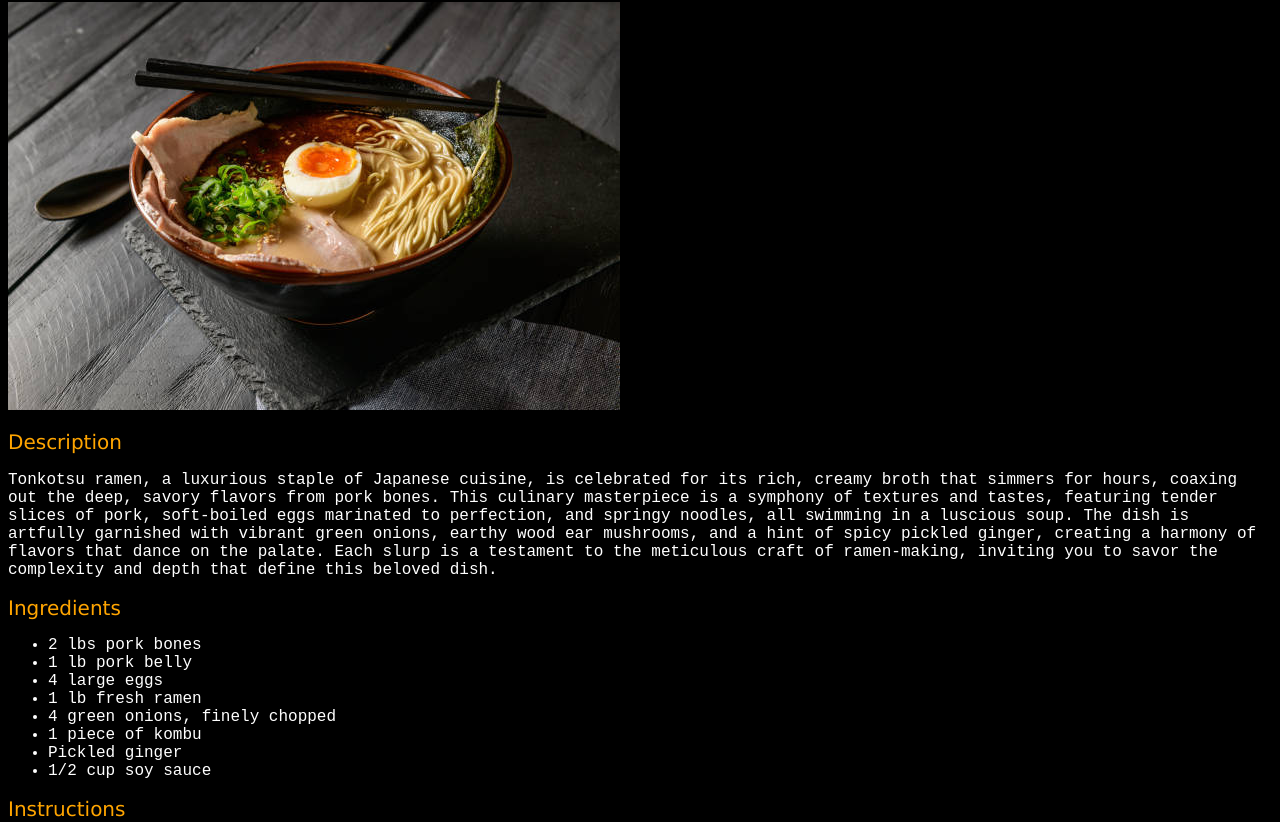
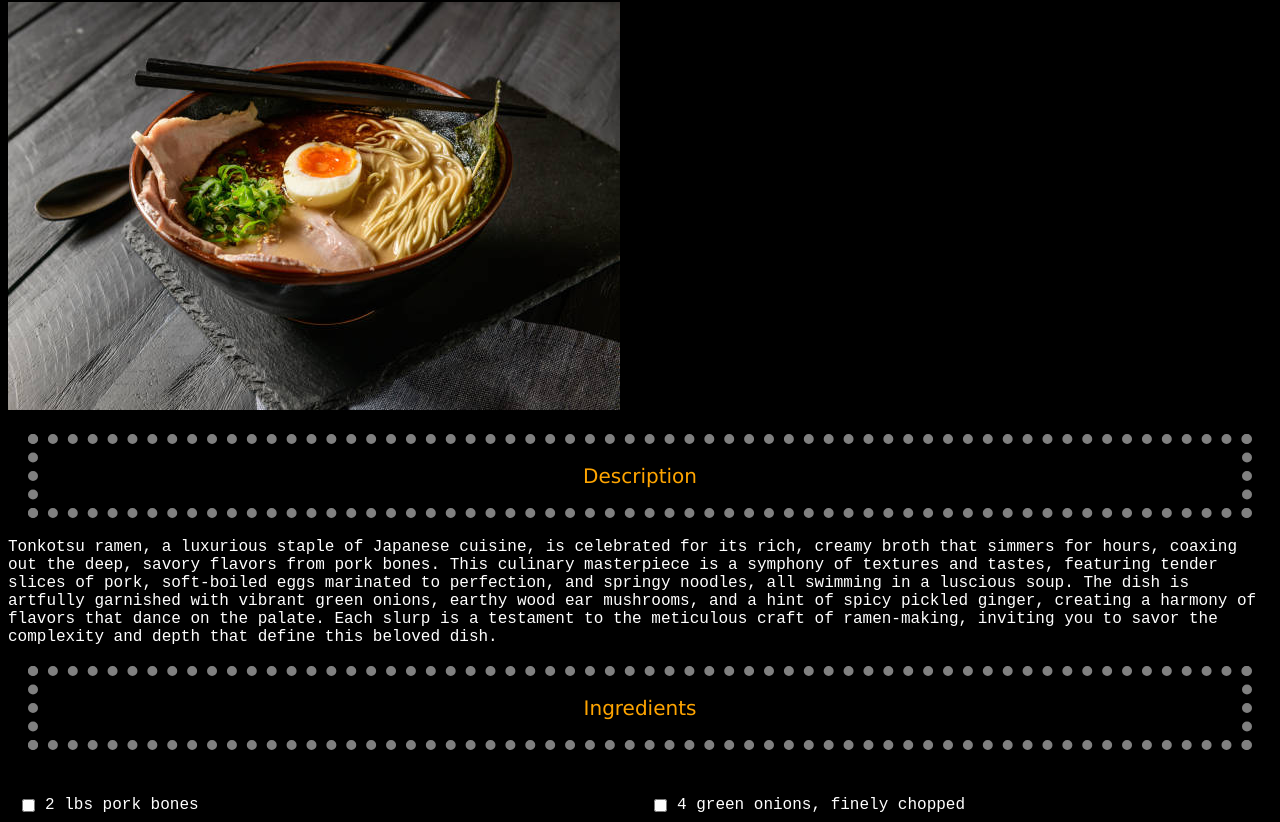
Before and after one commit to CasperTheG/odin-recipes, a plain HTML site: page recipes/ramen.html in a window 1280 px wide. Shown: the part 79-901 px from the top of the page. Drawn offline with Linux system fonts and the light colour scheme.

Commit message:
Add css to style ramen.html

```diff
--- a/recipes/ramen.html
+++ b/recipes/ramen.html
@@ -20,20 +20,25 @@
     <div>
         <h2 class="title">Ingredients</h2>
     </div>
-    <div>
-        <p>
-        <ul>
-            <li>2 lbs pork bones</li>
-            <li>1 lb pork belly</li>
-            <li>4 large eggs</li>
-            <li>1 lb fresh ramen</li>
-            <li>4 green onions, finely chopped</li>
-            <li>1 piece of kombu</li>
-            <li>Pickled ginger</li>
-            <li>1/2 cup soy sauce</li>
-        </ul>
-        </p>
+    <div class="container">
+        <div class="column">
+            <ul>
+                <li><input type="checkbox" id="pork-bones"> <label for="pork-bones">2 lbs pork bones</label></li>
+                <li><input type="checkbox" id="pork-belly"> <label for="pork-belly">1 lb pork belly</label></li>
+                <li><input type="checkbox" id="eggs"> <label for="eggs">4 large eggs</label></li>
+                <li><input type="checkbox" id="ramen"> <label for="ramen">1 lb fresh ramen</label></li>
+            </ul>
+        </div>
+        <div class="column">
+            <ul>
+                <li><input type="checkbox" id="green-onions"> <label for="green-onions">4 green onions, finely chopped</label></li>
+                <li><input type="checkbox" id="kombu"> <label for="kombu">1 piece of kombu</label></li>
+                <li><input type="checkbox" id="ginger"> <label for="ginger">Pickled ginger</label></li>
+                <li><input type="checkbox" id="soy-sauce"> <label for="soy-sauce">1/2 cup soy sauce</label></li>
+            </ul>
+        </div>
     </div>
+
     <div>
         <h2 class="title">Instructions</h2>
     </div>
--- a/style.css
+++ b/style.css
@@ -9,8 +9,12 @@ h1, h2 {
 }
 
 h2 {
+    box-sizing: border-box;
     font-weight: 50;
     font-size: 20px;
+    border: 10px dotted grey;
+    padding: 20px;
+    margin: 500px;
 }
 
 p, ul, ol {
@@ -18,3 +22,41 @@ p, ul, ol {
     font-weight:100;
     font-family:'Courier New', Courier, monospace
 }
+
+.title{
+    margin: 20px;
+    text-align: center;
+}
+
+ol>li {
+    margin-bottom: 10px;
+}
+
+/* Styles for the container and columns */
+.container {
+    display: flex;
+    justify-content: space-between; /* This will space out the columns evenly */
+}
+
+.column {
+    flex: 1; /* Makes each column take up equal space */
+    padding: 10px; /* Adds some space around each column */
+}
+
+/* Styles for the unordered list */
+ul {
+    list-style-type: none; /* Removes the default bullet points */
+    padding: 0; /* Removes default padding */
+}
+
+/* Styles for the list items */
+ul>li {
+    display: flex;
+    align-items: center; /* Aligns checkbox and label vertically */
+    padding-bottom: 10px; /* Adds some space between list items */
+}
+
+/* Styles for the checkboxes */
+input[type="checkbox"] {
+    margin-right: 10px; /* Adds some space between the checkbox and the label */
+}
```
